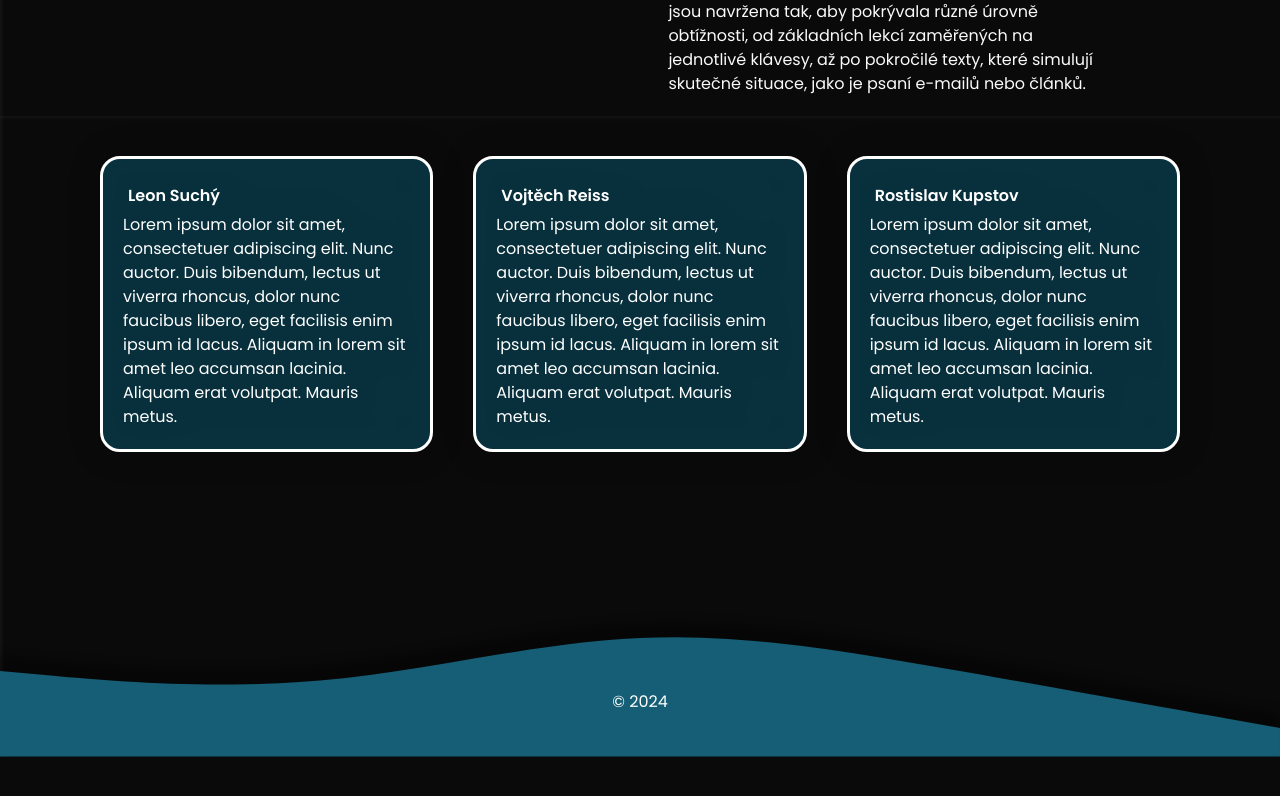
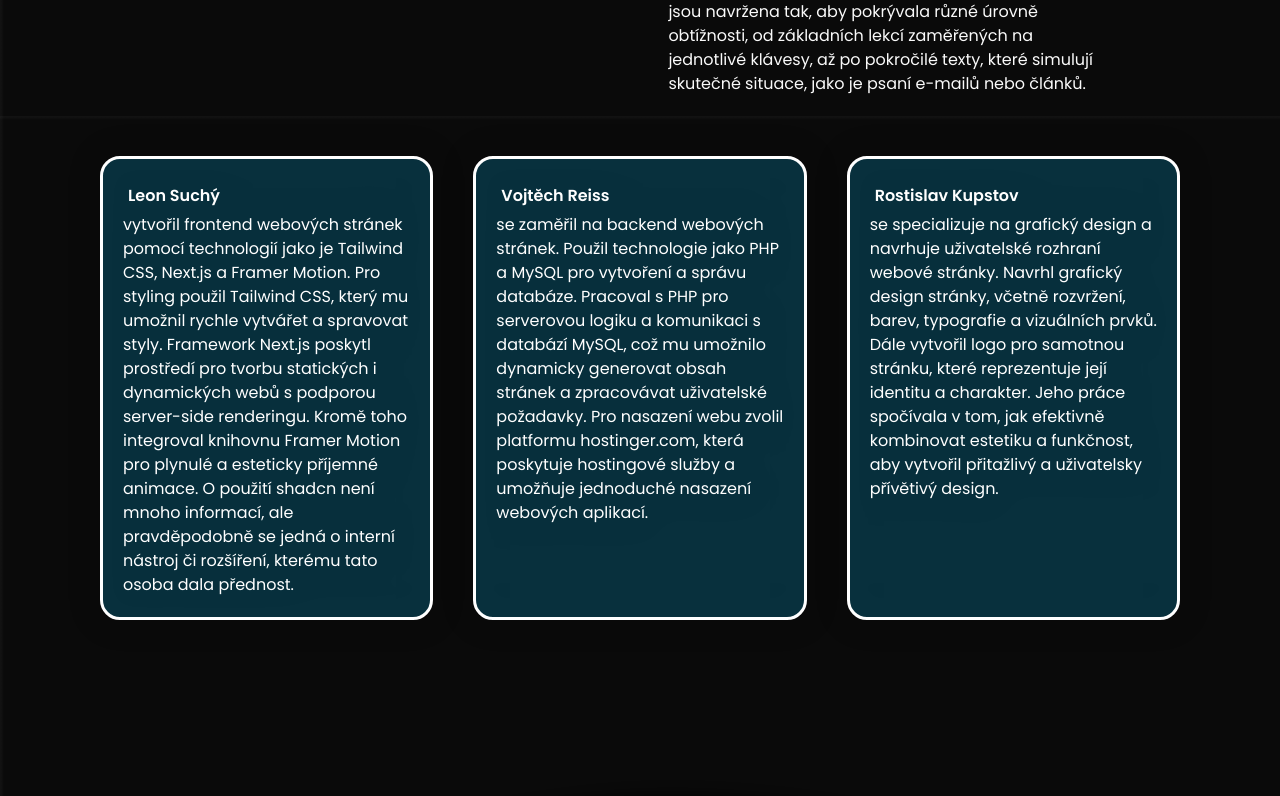
Before and after one commit to L3onardoCZ/pvd-project, a Next.js app: page / in a window 1280 px wide. Shown: the part 1484-2280 px from the top of the page. Before the commit the page ends 2241 px from the top, so only its background shows below. Built offline with nearby package versions, Linux system fonts and the light colour scheme; no server answers.

Commit message:
finalni uprava textu, oprava animaci na hlavni strance

```diff
--- a/src/components/CardSection.tsx
+++ b/src/components/CardSection.tsx
@@ -6,9 +6,9 @@ export default function CardSection(){
         <>
 
             <section className="flex flex-row px-20 justify-around pt-40">
-                <Card heading="Leon Suchý" paragraph="Lorem ipsum dolor sit amet, consectetuer adipiscing elit. Nunc auctor. Duis bibendum, lectus ut viverra rhoncus, dolor nunc faucibus libero, eget facilisis enim ipsum id lacus. Aliquam in lorem sit amet leo accumsan lacinia. Aliquam erat volutpat. Mauris metus."/>
-                <Card heading="Vojtěch Reiss" paragraph="Lorem ipsum dolor sit amet, consectetuer adipiscing elit. Nunc auctor. Duis bibendum, lectus ut viverra rhoncus, dolor nunc faucibus libero, eget facilisis enim ipsum id lacus. Aliquam in lorem sit amet leo accumsan lacinia. Aliquam erat volutpat. Mauris metus."/>
-                <Card heading="Rostislav Kupstov" paragraph="Lorem ipsum dolor sit amet, consectetuer adipiscing elit. Nunc auctor. Duis bibendum, lectus ut viverra rhoncus, dolor nunc faucibus libero, eget facilisis enim ipsum id lacus. Aliquam in lorem sit amet leo accumsan lacinia. Aliquam erat volutpat. Mauris metus."/>
+                <Card heading="Leon Suchý" paragraph="vytvořil frontend webových stránek pomocí technologií jako je Tailwind CSS, Next.js a Framer Motion. Pro styling použil Tailwind CSS, který mu umožnil rychle vytvářet a spravovat styly. Framework Next.js poskytl prostředí pro tvorbu statických i dynamických webů s podporou server-side renderingu. Kromě toho integroval knihovnu Framer Motion pro plynulé a esteticky příjemné animace. O použití shadcn není mnoho informací, ale pravděpodobně se jedná o interní nástroj či rozšíření, kterému tato osoba dala přednost."/>
+                <Card heading="Vojtěch Reiss" paragraph="se zaměřil na backend webových stránek. Použil technologie jako PHP a MySQL pro vytvoření a správu databáze. Pracoval s PHP pro serverovou logiku a komunikaci s databází MySQL, což mu umožnilo dynamicky generovat obsah stránek a zpracovávat uživatelské požadavky. Pro nasazení webu zvolil platformu hostinger.com, která poskytuje hostingové služby a umožňuje jednoduché nasazení webových aplikací."/>
+                <Card heading="Rostislav Kupstov" paragraph="se specializuje na grafický design a navrhuje uživatelské rozhraní webové stránky. Navrhl grafický design stránky, včetně rozvržení, barev, typografie a vizuálních prvků. Dále vytvořil logo pro samotnou stránku, které reprezentuje její identitu a charakter. Jeho práce spočívala v tom, jak efektivně kombinovat estetiku a funkčnost, aby vytvořil přitažlivý a uživatelsky přívětivý design."/>
             </section>
         </>
     )
--- a/src/components/Typography.tsx
+++ b/src/components/Typography.tsx
@@ -8,19 +8,19 @@ import { motion } from "framer-motion";
 export default function Typography() {
   const [ref1, inView1] = useInView({
     triggerOnce: false,
-    threshold: 1,
+    threshold: 0.8,
   });
   const [ref2, inView2] = useInView({
     triggerOnce: false,
-    threshold: 1,
+    threshold: 0.8,
   });
   const [ref3, inView3] = useInView({
     triggerOnce: false,
-    threshold: 1,
+    threshold: 0.8,
   });
   const [ref4, inView4] = useInView({
     triggerOnce: false,
-    threshold: 1,
+    threshold: 0.8,
   });
 
   return (
@@ -31,7 +31,7 @@ export default function Typography() {
             ref={ref1}
             initial={{ x: -100, opacity: 0 }}
             animate={{ x: inView1 ? 0 : -100, opacity: inView1 ? 1 : 0 }}
-            transition={{ type: "spring", stiffness: 120, duration: 0.5}}
+            transition={{ type: "spring", stiffness: 60, damping: 20, duration: 0.5}}
             className="textLeft h-32 text-right p-8"
           >
             <h3 className="font-bold">Trénink psaní s projektem „ABC“</h3>
@@ -43,7 +43,7 @@ export default function Typography() {
             ref={ref2}
             initial={{ x: 100, opacity: 0 }}
             animate={{ x: inView2 ? 0 : 100, opacity: inView2 ? 1 : 0 }}
-            transition={{ type: "spring", stiffness: 120, duration: 0.5}}
+            transition={{ type: "spring", stiffness: 60, damping: 20, duration: 0.5}}
             className="textRight mt-40 h-32 p-8"
           >
             <h3 className="font-bold">Náš projekt „ABC“: Cesta k efektivnímu tréninku psaní</h3>
@@ -59,7 +59,7 @@ export default function Typography() {
             ref={ref3}
             initial={{ x: -100, opacity: 0 }}
             animate={{ x: inView3 ? 0 : -100, opacity: inView3 ? 1 : 0 }}
-            transition={{ type: "spring", stiffness: 120, duration: 0.5}}
+            transition={{ type: "spring", stiffness: 60, damping: 20, duration: 0.5}}
             className="textLeft h-32 text-right p-8"
           >
             <h3 className="font-bold">Jak začít s projektem ABC</h3>
@@ -71,7 +71,7 @@ export default function Typography() {
             ref={ref4}
             initial={{ x: 100, opacity: 0 }}
             animate={{ x: inView4 ? 0 : 100, opacity: inView4 ? 1 : 0 }}
-            transition={{ type: "spring", stiffness: 120, duration: 0.5}}
+            transition={{ type: "spring", stiffness: 60, damping: 20, duration: 0.5}}
             className="textRight mt-40 h-32 p-8"
           >
             <h3 className="font-bold">Funkce a výhody projektu „ABC“</h3>
```
